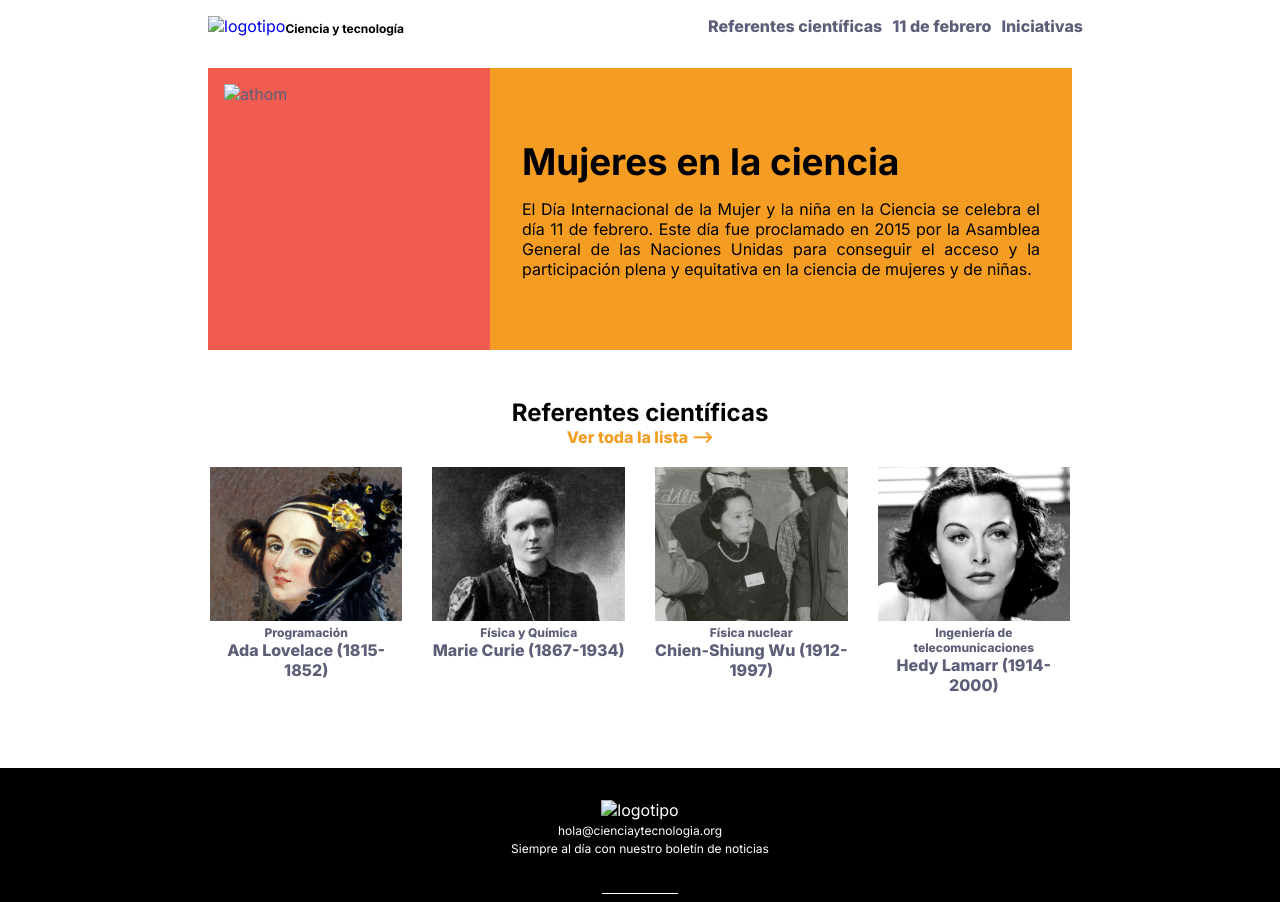
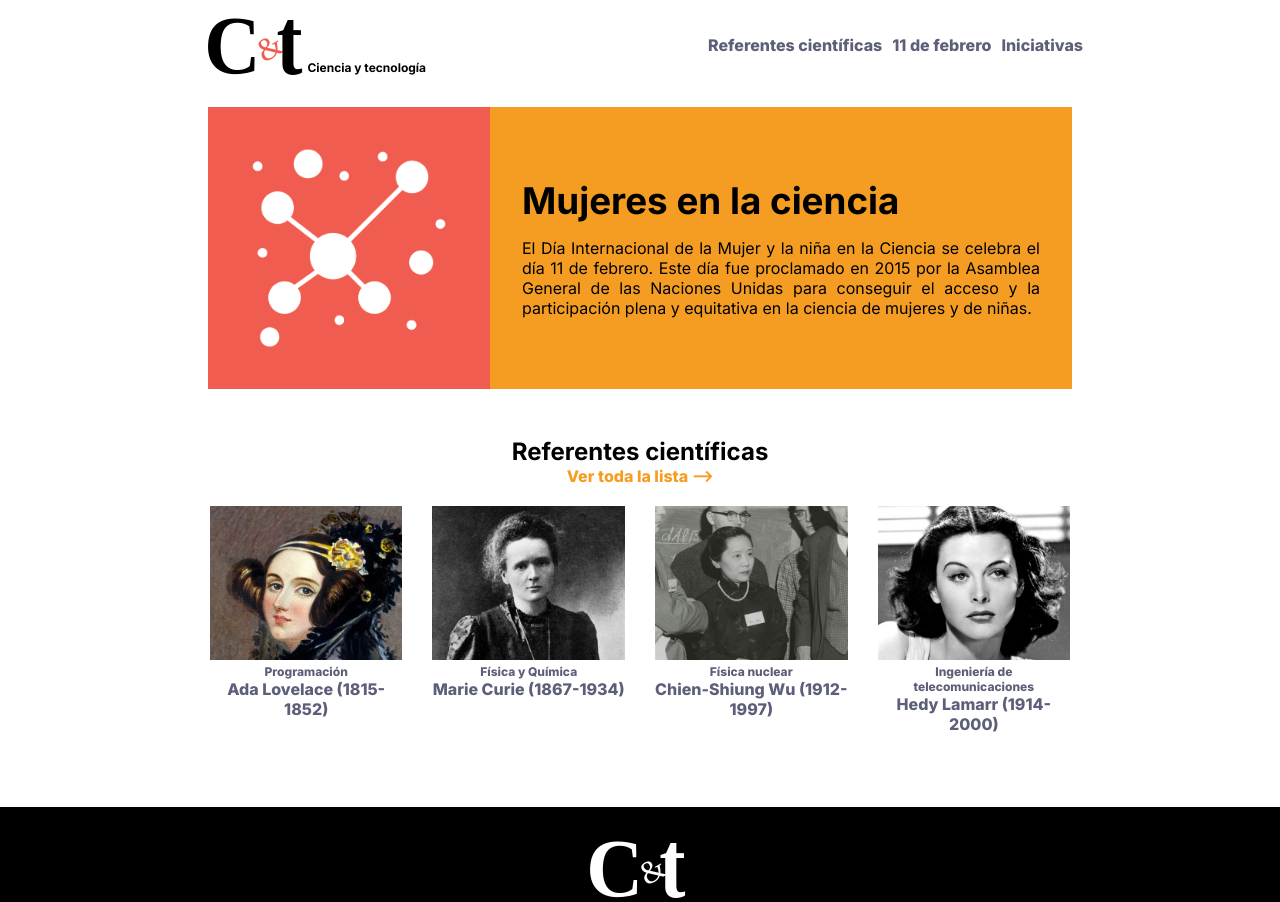
Before and after one commit to RaquelBayas/PEC3-HTMLCSS, a plain HTML site: page index.html in a window 1280 px wide. Shown: the top 902 px of the page. Drawn offline with Linux system fonts and the light colour scheme; the site is published under a folder, as on GitHub Pages, so addresses that start at the root find nothing.

Commit message:
Update index.html

```diff
--- a/index.html
+++ b/index.html
@@ -12,7 +12,7 @@
         <nav>
             <div class="nav-logo">
                 <a href="index.html">
-                    <img src="/img/logo-ciencia-tecnologia.svg" alt="logotipo">
+                    <img src="img/logo-ciencia-tecnologia.svg" alt="logotipo">
                     <h3>Ciencia y tecnología</h3>
                 </a>
             </div>
@@ -32,7 +32,7 @@
     <main>
         <section class="section-1">
             <div id="atom">
-                <img class="img-section1" src="/img/hero-athom.png" alt="athom">
+                <img class="img-section1" src="img/hero-athom.png" alt="athom">
             </div>
             <div class="article-1">
                 <h1>Mujeres en la ciencia</h1>
@@ -77,7 +77,7 @@
     </main>
     <footer>
         <div class="footer-logo">
-            <img src="/img/logo-ciencia-tecnologia-white.svg" alt="logotipo">
+            <img src="img/logo-ciencia-tecnologia-white.svg" alt="logotipo">
             <p><a href="hola@cienciaytecnologia.org">hola@cienciaytecnologia.org</a></p>
         </div>
         <div class="footer-content">
```
